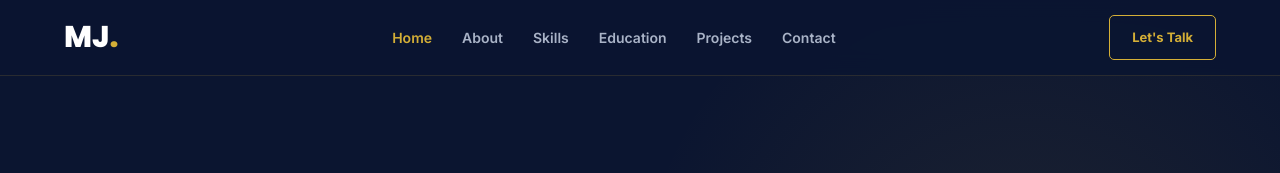
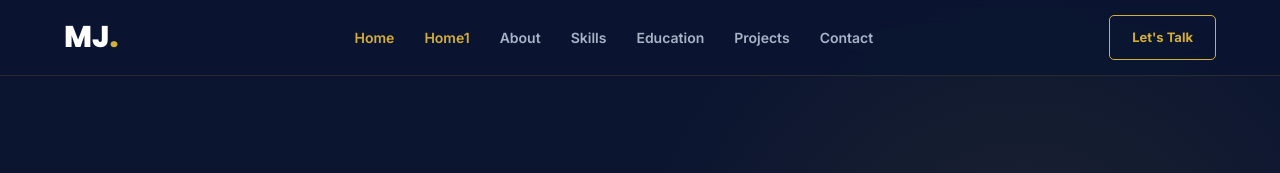
Before and after one commit to mjortega146-dotcom/ORTEGA-PROJECT-1, a plain HTML site: page index.html in a window 1280 px wide. Shown: the top 173 px of the page. Drawn offline with Linux system fonts and the light colour scheme.

Commit message:
second commit

```diff
--- a/index.html
+++ b/index.html
@@ -31,6 +31,7 @@
 
         <ul class="nav-links">
           <li><a href="#home" class="active">Home</a></li>
+          <li><a href="#home" class="active">Home1</a></li>
           <li><a href="#about">About</a></li>
           <li><a href="#skills">Skills</a></li>
           <li><a href="#education">Education</a></li>
```
